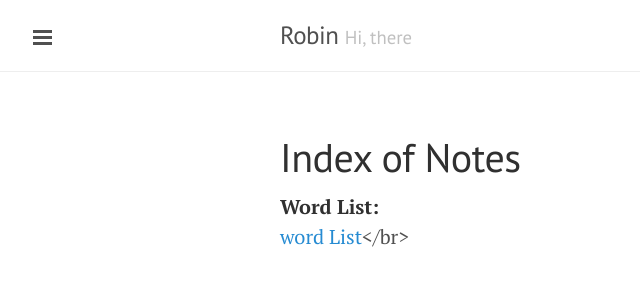
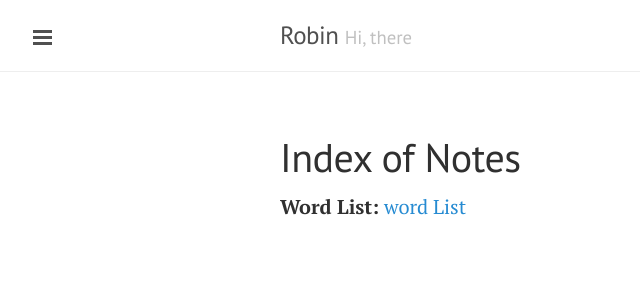
Before and after one commit to RobinGG/RobinGG.github.io, a Jekyll site: the page built from note/index.md, in a window 1280 px wide. Shown: the top 300 px of the page, without its empty margins (0-640 px from the left). Built offline with Jekyll 4.4.1, drawn with Linux system fonts in a browser that asks for light colours.

Commit message:
fix typo

```diff
--- a/note/index.md
+++ b/note/index.md
@@ -4,4 +4,4 @@ title: Index of Notes
 ---
 
 **Word List:**
-<br>[word List](./wordList/)</br>
+[word List](./wordList/)
```
